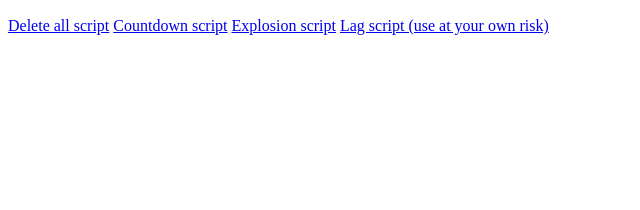
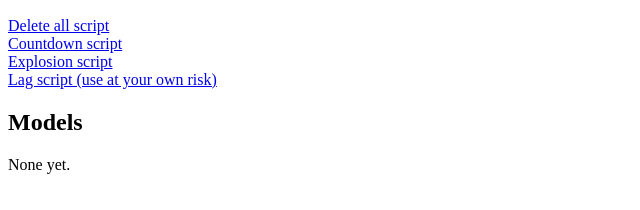
Before and after one commit to 5xdf/StudioCreationModule, a plain HTML site: page index.html in a window 1280 px wide. Shown: the part 110-320 px from the top of the page, without its empty margins (0-640 px from the left). Drawn offline with Linux system fonts and the light colour scheme.

Commit message:
Update index.html

```diff
--- a/index.html
+++ b/index.html
@@ -3,7 +3,12 @@
   <h1>Roblox studio creation links:</h1>
   <h2>Scripts</h2>
   <a href="https://github.com/PerplexDemon/StudioCreationModule/blob/main/DeleteAll.lua">Delete all script</a>
+  <br>
   <a href="https://github.com/PerplexDemon/StudioCreationModule/blob/main/cowntdown.lua">Countdown script</a>
+  <br>
   <a href="https://github.com/PerplexDemon/StudioCreationModule/blob/main/explosion.lua">Explosion script</a>
+  <br>
   <a href="https://github.com/PerplexDemon/StudioCreationModule/blob/main/lag.lua">Lag script (use at your own risk)</a>
+    <h2>Models</h2>
+    <p>None yet.</p>
 </html>
```
